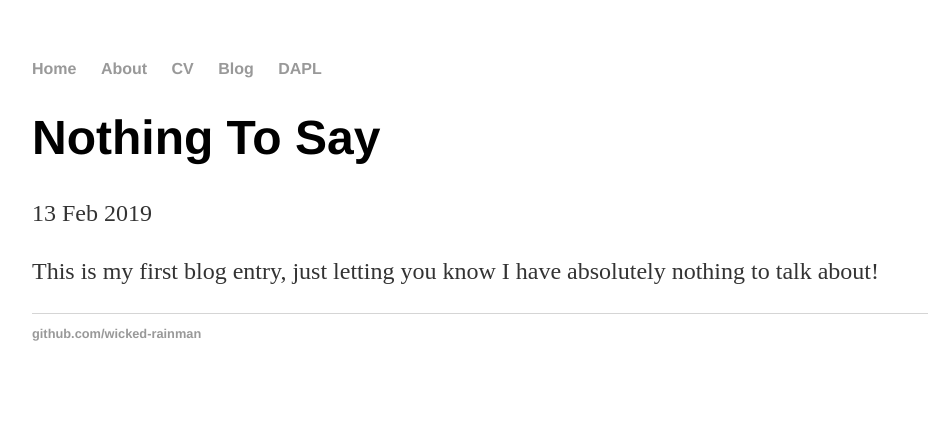
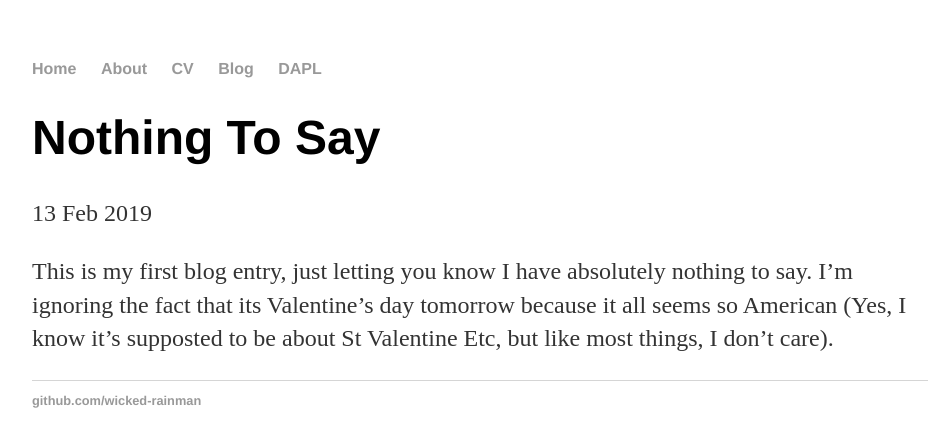
Before and after one commit to wicked-rainman/wicked-rainman.github.io, a Jekyll site: the page built from _posts/2019-02-13-Nothing-to-say.md, in a window 1280 px wide. Shown: the top 447 px of the page, without its empty margins (160-1097 px from the left). Built offline with Jekyll 4.4.1, drawn with Linux system fonts in a browser that asks for light colours; our own code applies the rules of GitHub Pages for plain Markdown files.

Commit message:
Update 2019-02-13-Nothing-to-say.md

```diff
--- a/_posts/2019-02-13-Nothing-to-say.md
+++ b/_posts/2019-02-13-Nothing-to-say.md
@@ -1,3 +1,6 @@
 
 
-This is my first blog entry, just letting you know I have absolutely nothing to talk about!
+This is my first blog entry, just letting you know I have absolutely nothing to say.
+I'm ignoring the fact that its Valentine's day tomorrow because it all seems so American
+(Yes, I know it's supposted to be about St Valentine Etc, but like most things, I don't
+care).
```
